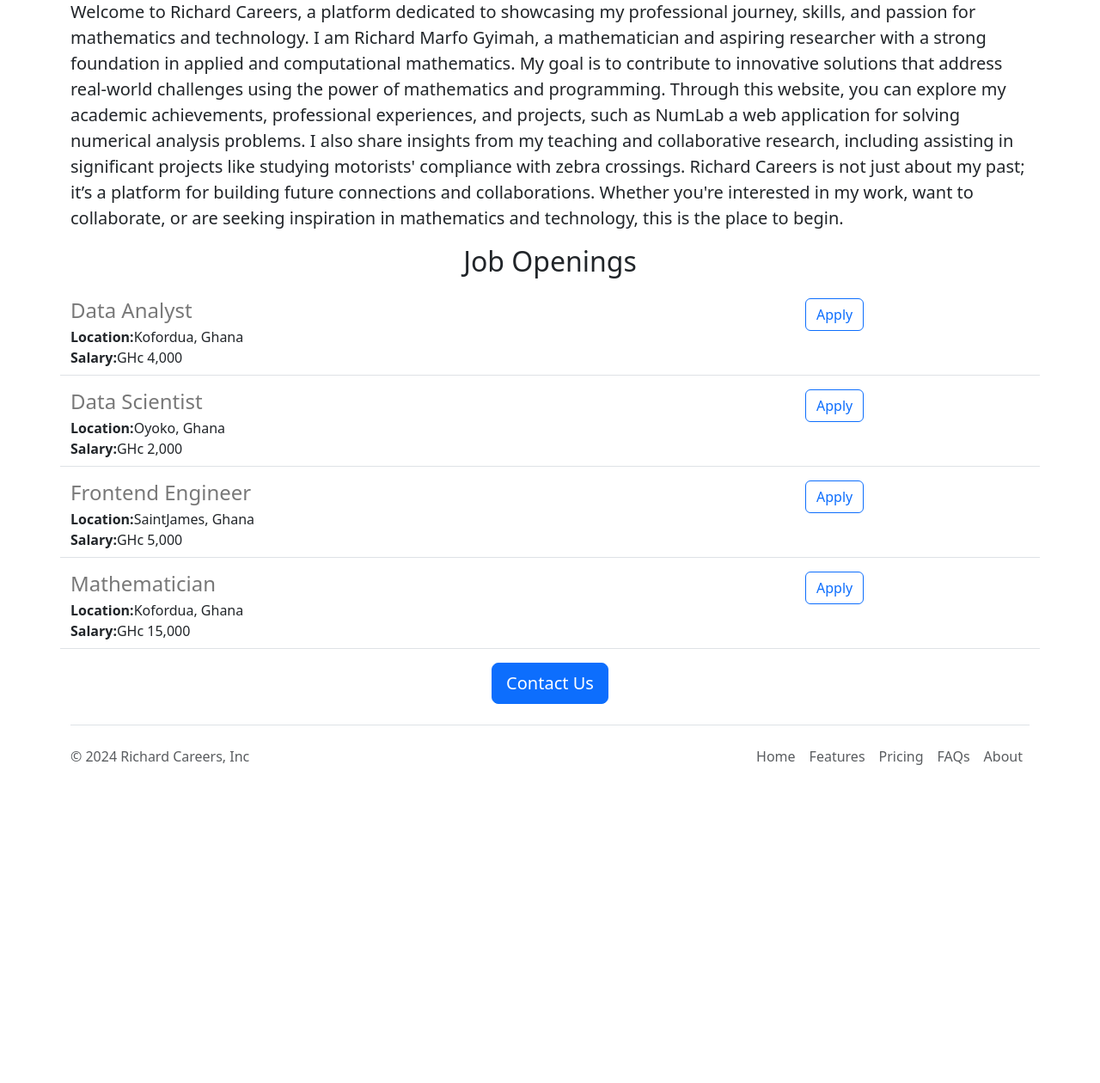
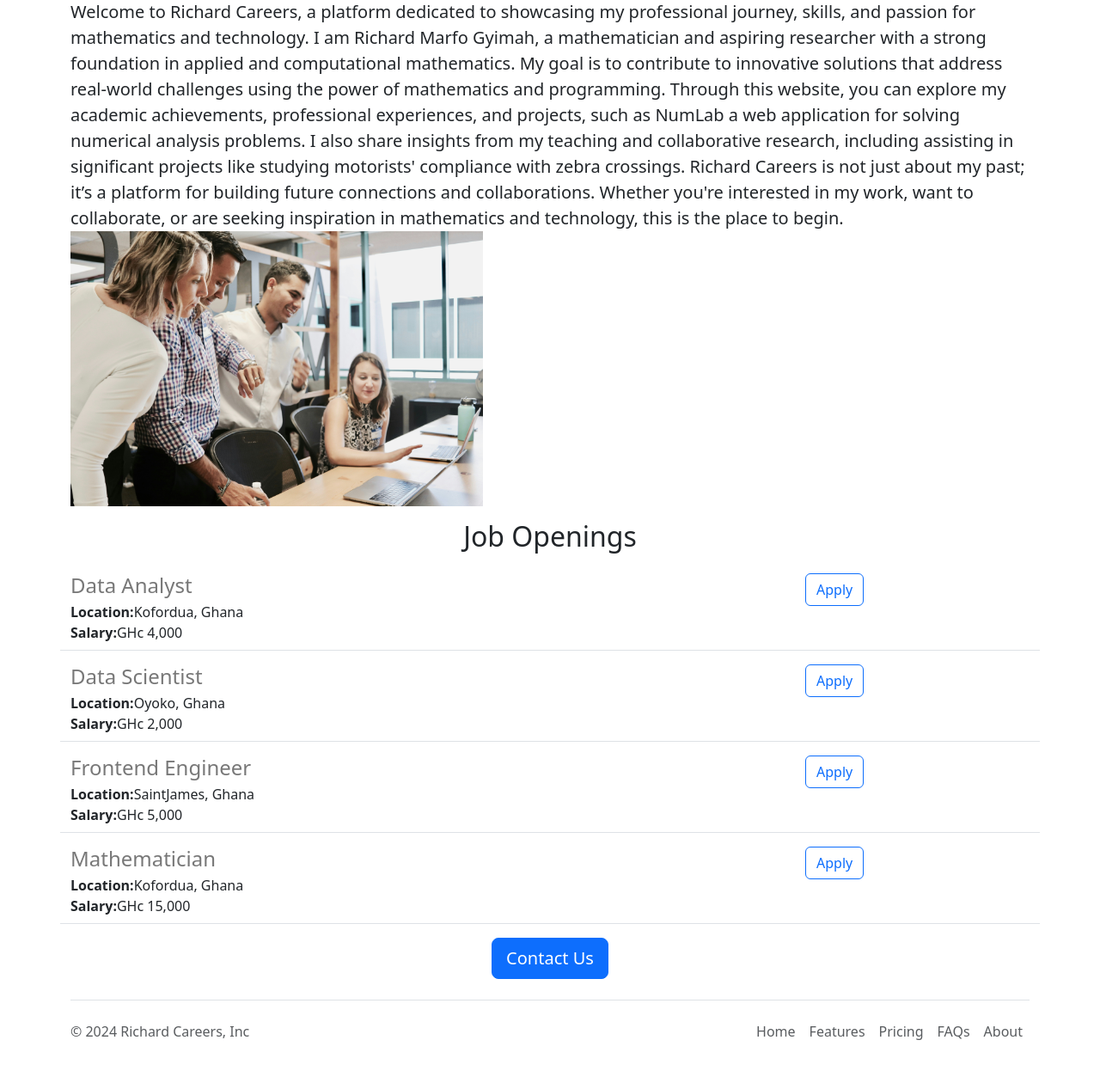
Before and after one commit to rgmarfo/Richard-careers-website, a Flask app: page / in a window 1280 px wide. Shown: the part 527-1787 px from the top of the page at 86% size. Before the commit the page ends 1417 px from the top, so only its background shows below. Run offline with Flask 3, Linux system fonts and the light colour scheme.

Commit message:
changes made

```diff
--- a/templates/home.html
+++ b/templates/home.html
@@ -23,6 +23,7 @@
     <img class="img-fluid" id="banner" src="static/banner.jpg" height="320px" />
     <div class="container">
       <h1 class="text-center mt-2 mb-4"> {{company_name}} Careers</h1>
+      <div>
         <p class="lead" >
           Welcome to Richard Careers, a platform dedicated to showcasing my professional journey, skills, and passion for mathematics and technology.
           I am Richard Marfo Gyimah, a mathematician and aspiring researcher with a strong foundation in applied and computational mathematics.
@@ -34,7 +35,10 @@
           Richard Careers is not just about my past; it’s a platform for building future connections and collaborations.
           Whether you're interested in my work, want to collaborate, or are seeking inspiration in mathematics and technology, this is the place to begin.
 
+          <img src="/static/working0.jpg" alt="" style="height: 320px;">
         </p>
+      </div>
+
       <h2 class="text-center mt-2 mb-4">Job Openings</h2>
         <p>
           <div>
```
Also changed, not shown: static/working0.jpg (added), static/working2.jpg (added), 1 other file. Lines whose indentation alone changed are shown as unchanged.
